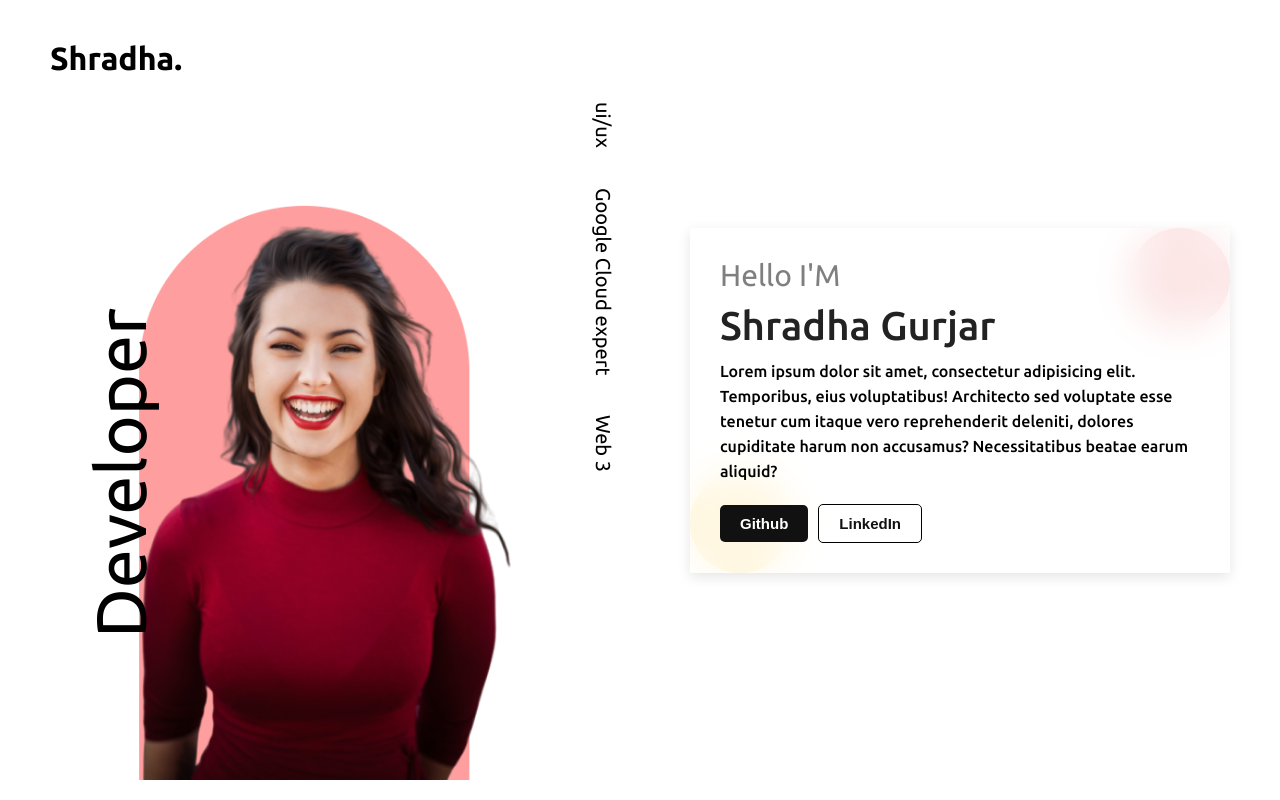
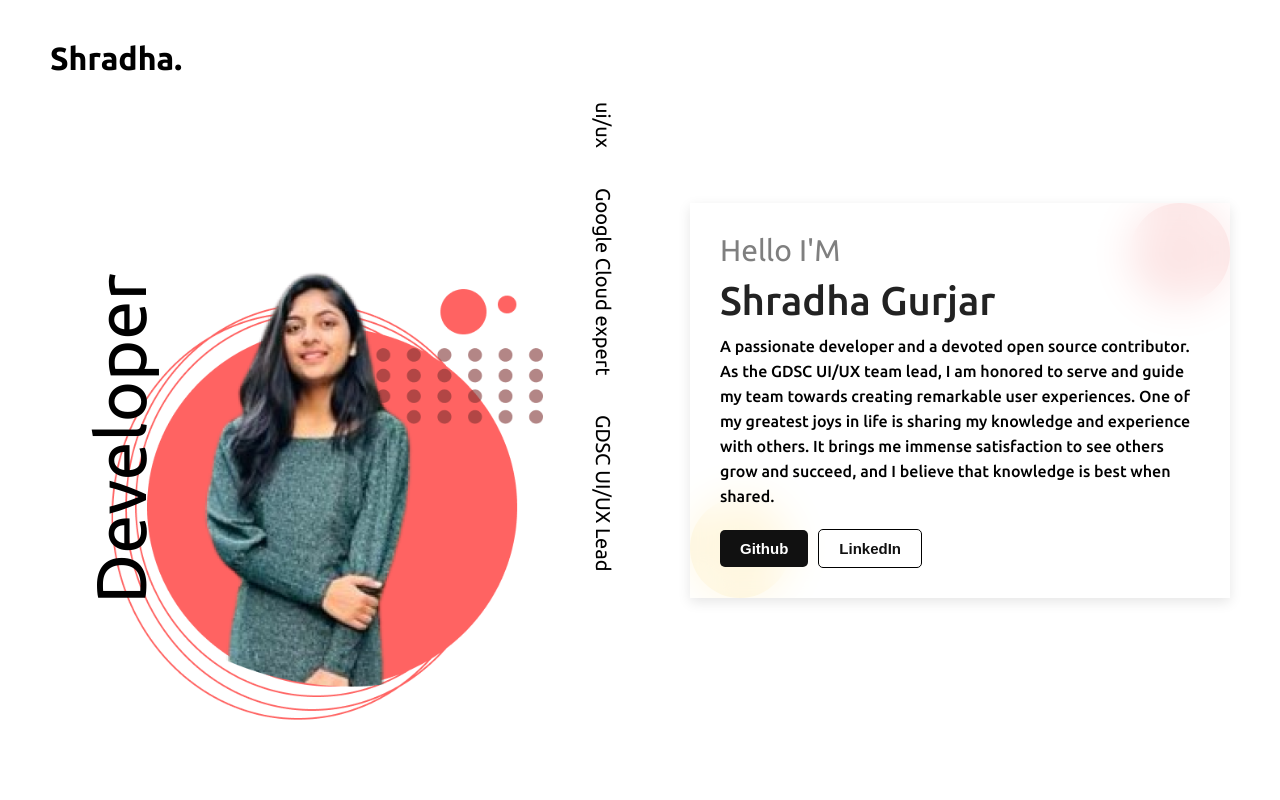
Before and after one commit to anshitmishra/shradha-portfolio, a Next.js app: page / in a window 1280 px wide. Built offline with nearby package versions, Linux system fonts and the light colour scheme.

Commit message:
new changes

```diff
--- a/src/app/globals.css
+++ b/src/app/globals.css
@@ -94,9 +94,3 @@ a {
   color: inherit;
   text-decoration: none;
 }
-
-@media (prefers-color-scheme: dark) {
-  html {
-    color-scheme: dark;
-  }
-}
--- a/src/app/page.module.css
+++ b/src/app/page.module.css
@@ -36,9 +36,9 @@
 }
 .mainContainerItemOneHolderItem {
   position: absolute;
-  bottom: 0;
+  top: 50%;
   left: 50%;
-  transform: translateX(-50%);
+  transform: translate(-50%,-50%);
   width: 80%;
   height: 90%;
 }
--- a/src/app/page.tsx
+++ b/src/app/page.tsx
@@ -1,6 +1,6 @@
 import Image from 'next/image'
 import styles from './page.module.css'
-import image from "../../public/shradha.png"
+import image from "../../public/shradhass.png"
 
 export default function Home() {
   return (
@@ -20,7 +20,7 @@ export default function Home() {
 
               <p className={styles.mainContainerItemOneHolderItemDesign1Text}>ui/ux</p>
               <p className={styles.mainContainerItemOneHolderItemDesign1Text}>Google Cloud expert</p>
-              <p className={styles.mainContainerItemOneHolderItemDesign1Text}>Web 3</p>
+              <p className={styles.mainContainerItemOneHolderItemDesign1Text}>GDSC UI/UX Lead</p>
             </div>
 
 
@@ -42,12 +42,14 @@ export default function Home() {
             <div className={styles.mainContainerItemTwoHolderContent}>
               <h3>Hello I{"'"}M</h3>
               <h2>Shradha Gurjar</h2>
-              <p>Lorem ipsum dolor sit amet, consectetur adipisicing elit. Temporibus, eius voluptatibus! Architecto sed voluptate esse tenetur cum itaque vero reprehenderit deleniti, dolores cupiditate harum non accusamus? Necessitatibus beatae earum aliquid?</p>
+              <p>A passionate developer and a devoted open source contributor. As the GDSC UI/UX team lead, I am honored to serve and guide my team towards creating remarkable user experiences.
+
+                One of my greatest joys in life is sharing my knowledge and experience with others. It brings me immense satisfaction to see others grow and succeed, and I believe that knowledge is best when shared.</p>
             </div>
 
             <div className={styles.mainContainerItemTwoHolderContentButton}>
-              <button className={styles.button1}>github</button>
-              <button className={styles.button2}>LinkedIn</button>
+              <a href='https://github.com/shradhagurjar27' target='_blank' ><button className={styles.button1}>github</button></a>
+              <a href='https://www.linkedin.com/in/shradha-gurjar-976b05247/' target='_blank'><button className={styles.button2}>LinkedIn</button></a>
             </div>
           </div>
         </div>
```
Also changed, not shown: public/shradhas.png (renamed from public/shradha.png), public/shradhass.png (added).
